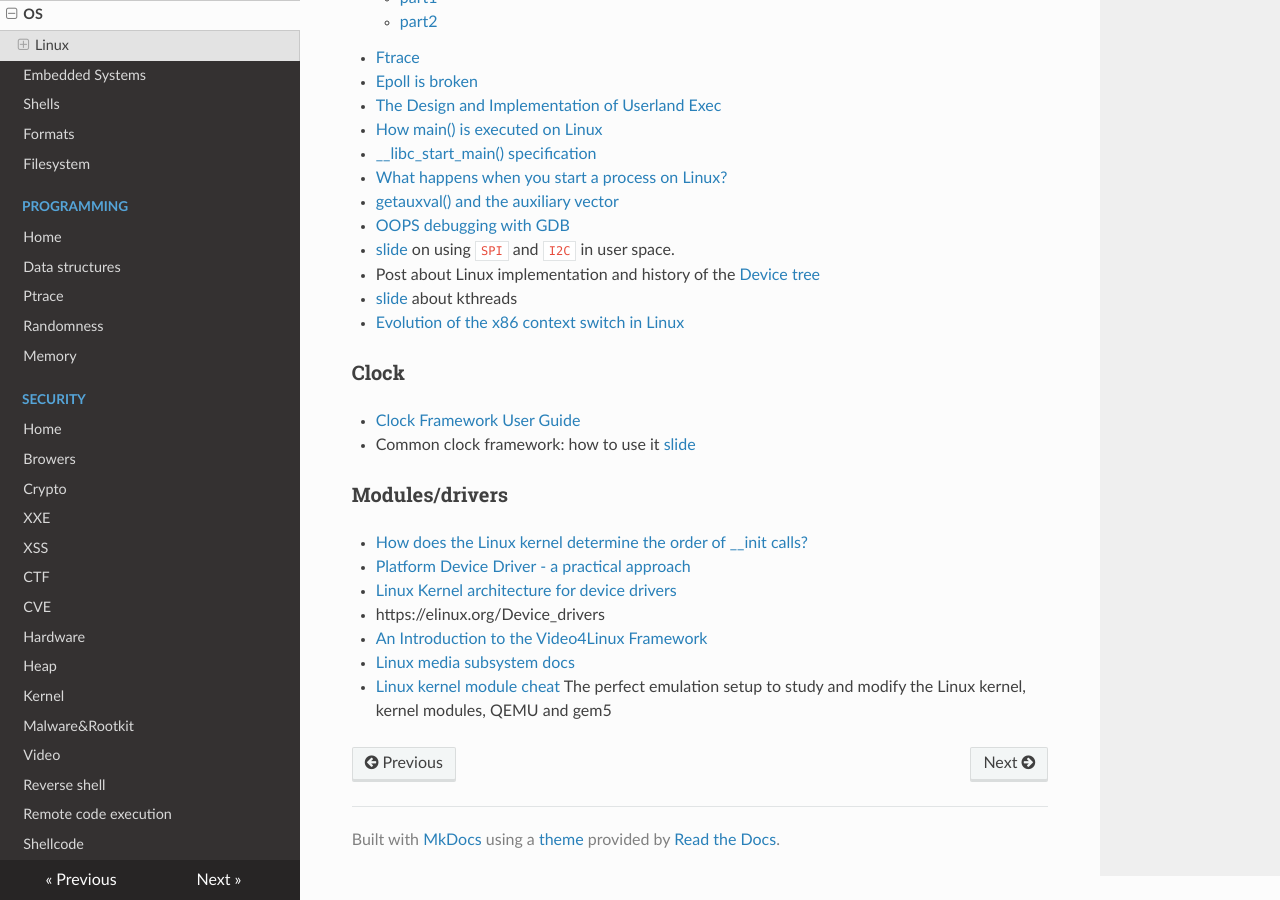
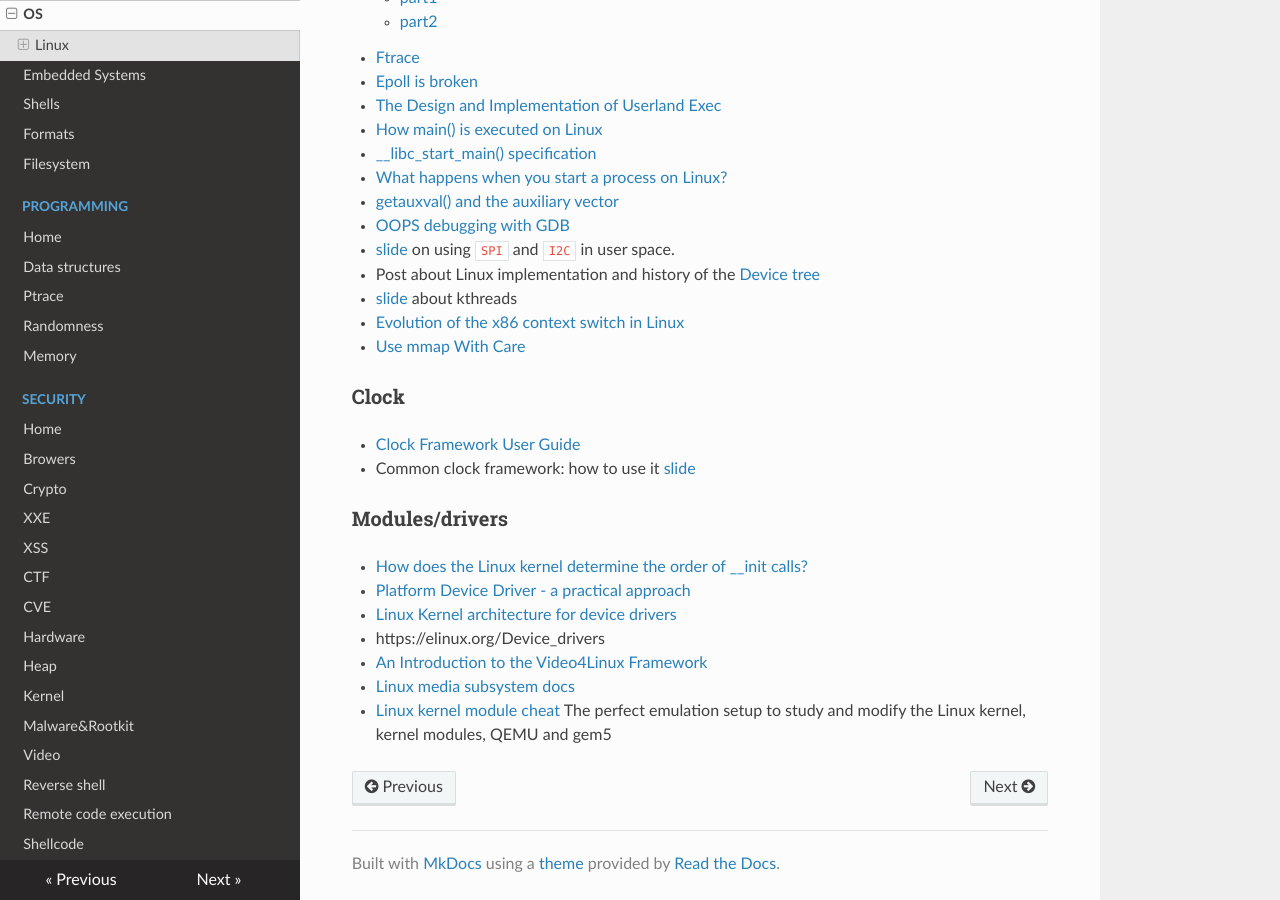
Before and after one commit to gipi/low-level, an MkDocs documentation site: the page built from docs/os/index.md, in a window 1280 px wide and 900 px high, scrolled down 518 px. Built offline with MkDocs 1.6.1, drawn with Linux system fonts in a browser that asks for light colours; nearby versions of some CDN libraries; old or Windows-style settings are respelled for this version of MkDocs.

Commit message:
Update index.md

```diff
--- a/docs/os/index.md
+++ b/docs/os/index.md
@@ -27,6 +27,7 @@ Related to that there are **Hypervisor**s
  - Post about Linux implementation and history of the [Device tree](http://junyelee.blogspot.com/2014/04/linux-device-tree.html)
  - [slide](http://www.cs.fsu.edu/~cop4610t/lectures/project2/kthreads/kthreads.pdf) about kthreads
  - [Evolution of the x86 context switch in Linux](http://www.maizure.org/projects/evolution_x86_context_switch_linux/)
+ - [Use mmap With Care](https://www.sublimetext.com/blog/articles/use-mmap-with-care)
 
 ### Clock
 
```
